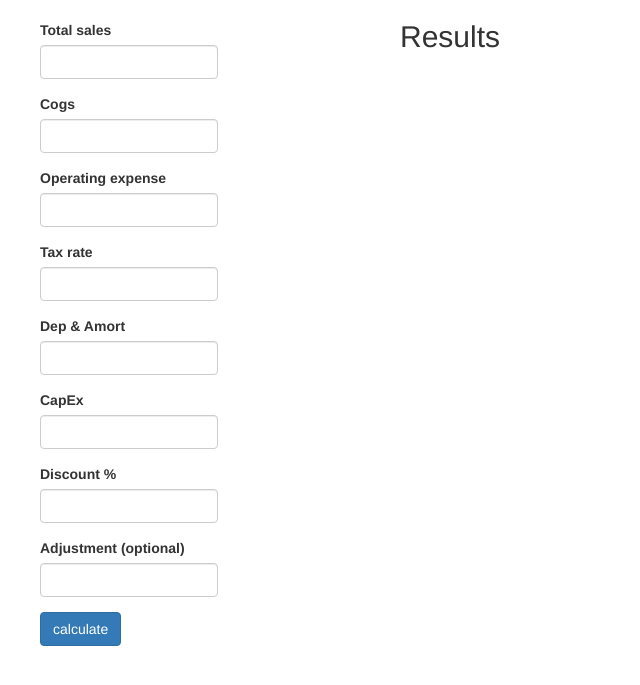
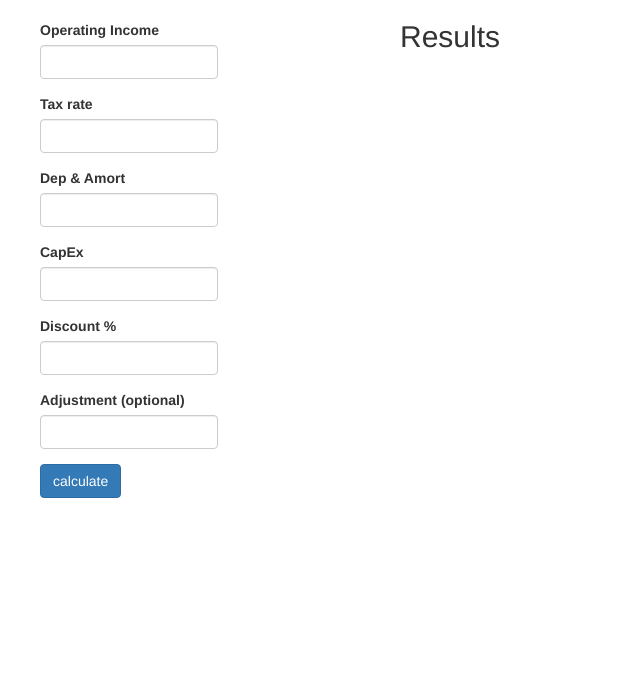
Before and after one commit to jeffmilam/dcf_calculator, a Flask app: page / in a window 1280 px wide. Shown: the top 685 px of the page, without its empty margins (0-640 px from the left). Run offline with Flask 2, Linux system fonts and the light colour scheme; some libraries are stand-ins or nearby versions.

Commit message:
Simplify formula by taking operating income as input

```diff
--- a/application.py
+++ b/application.py
@@ -14,22 +14,18 @@ def calculate():
     if request.form:
 
         try:
-            total_sales  = float(request.form['total_sales'])
-            cogs         = float(request.form['cogs'])
-            op_expense   = float(request.form['op_expense'])
+            op_income    = float(request.form['op_income'])
             tax_rate     = float(request.form['tax_rate'])
             dep_amort    = float(request.form['dep_amort'])
             capex        = float(request.form['capex'])
             discount_pct = float(request.form['discount_pct'])
             adjustment   =  float(request.form['adjustment']) if request.form['adjustment'] else 0
 
-            _free_cash_flow = free_cash_flow(total_sales=total_sales,
-                                        cogs=cogs,
-                                        operating_expense=op_expense,
-                                        tax_rate=tax_rate,
-                                        dep_amort=dep_amort,
-                                        cap_ex=capex,
-                                        adjustment=adjustment)
+            _free_cash_flow = free_cash_flow(operating_income=op_income,
+                                             tax_rate=tax_rate,
+                                             dep_amort=dep_amort,
+                                             cap_ex=capex,
+                                             adjustment=adjustment)
 
         except Exception as e:
             print e
--- a/www/templates/formula.html
+++ b/www/templates/formula.html
@@ -25,20 +25,8 @@
             <form id="power-form"  class="form-horizontal" role="form">
                 <div class="form-group">
                     <div class="col-xs-3">
-                     <label>Total sales</label>
-                    <input type="text" name="total_sales" class="form-control">
-                    </div>
-                </div>
-                <div class="form-group">
-                    <div class="col-xs-3">
-                    <label>Cogs</label>
-                    <input type="text" name="cogs" class="form-control">
-                    </div>
-                </div>
-                <div class="form-group">
-                    <div class="col-xs-3">
-                    <label>Operating expense</label>
-                    <input type="text" name="op_expense" class="form-control">
+                     <label>Operating Income</label>
+                    <input type="text" name="op_income" class="form-control">
                     </div>
                 </div>
                 <div class="form-group">
@@ -94,9 +82,7 @@
 
                     $('#results').empty();
                     var formData = {
-                        'total_sales'  : $('input[name=total_sales]').val(),
-                        'cogs'         : $('input[name=cogs]').val(),
-                        'op_expense'   : $('input[name=op_expense]').val(),
+                        'op_income'    : $('input[name=op_income]').val(),
                         'tax_rate'     : $('input[name=tax_rate]').val(),
                         'dep_amort'    : $('input[name=dep_amort]').val(),
                         'capex'        : $('input[name=capex]').val(),
```
Also changed, not shown: formula/calculator.py (+2 -13 lines), formula/tests/test_calculator.py (+15 -34 lines).
